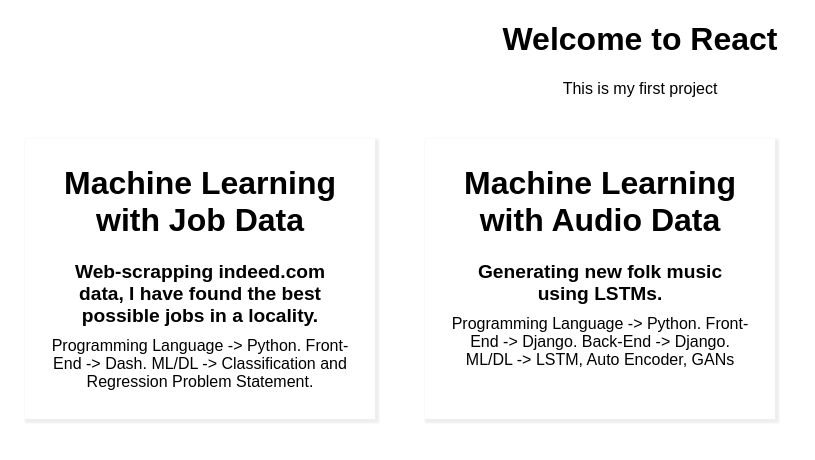
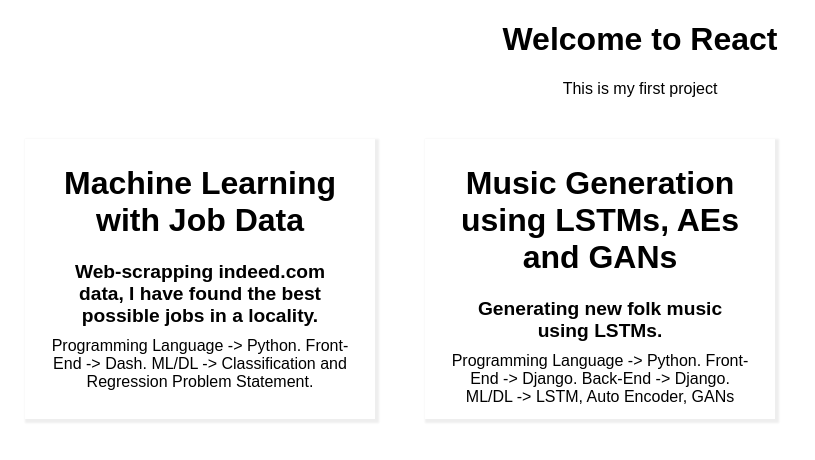
Before and after one commit to alvynabranches/react_bootcamp_workshop, a React (Create React App) app in the folder react-complete-guide/: page / in a window 1280 px wide. Shown: the top 460 px of the page, without its empty margins (0-815 px from the left). Built offline with nearby package versions, Linux system fonts and the light colour scheme.

Commit message:
13012021v4

```diff
--- a/react-complete-guide/src/App.js
+++ b/react-complete-guide/src/App.js
@@ -13,7 +13,7 @@ class App extends Component {
 				<p>This is my first project</p>
 				<div className="all-projects">
 					<Project title="Machine Learning with Job Data" desc="Web-scrapping indeed.com data, I have found the best possible jobs in a locality. " details="Programming Language -> Python. Front-End -> Dash. ML/DL -> Classification and Regression Problem Statement."/>
-					<Project title="Machine Learning with Audio Data" desc="Generating new folk music using LSTMs." details="Programming Language -> Python. Front-End -> Django. Back-End -> Django. ML/DL -> LSTM, Auto Encoder, GANs"/>
+					<Project title="Music Generation using LSTMs, AEs and GANs" desc="Generating new folk music using LSTMs." details="Programming Language -> Python. Front-End -> Django. Back-End -> Django. ML/DL -> LSTM, Auto Encoder, GANs"/>
 				</div>
 			</div>
 		)
```
